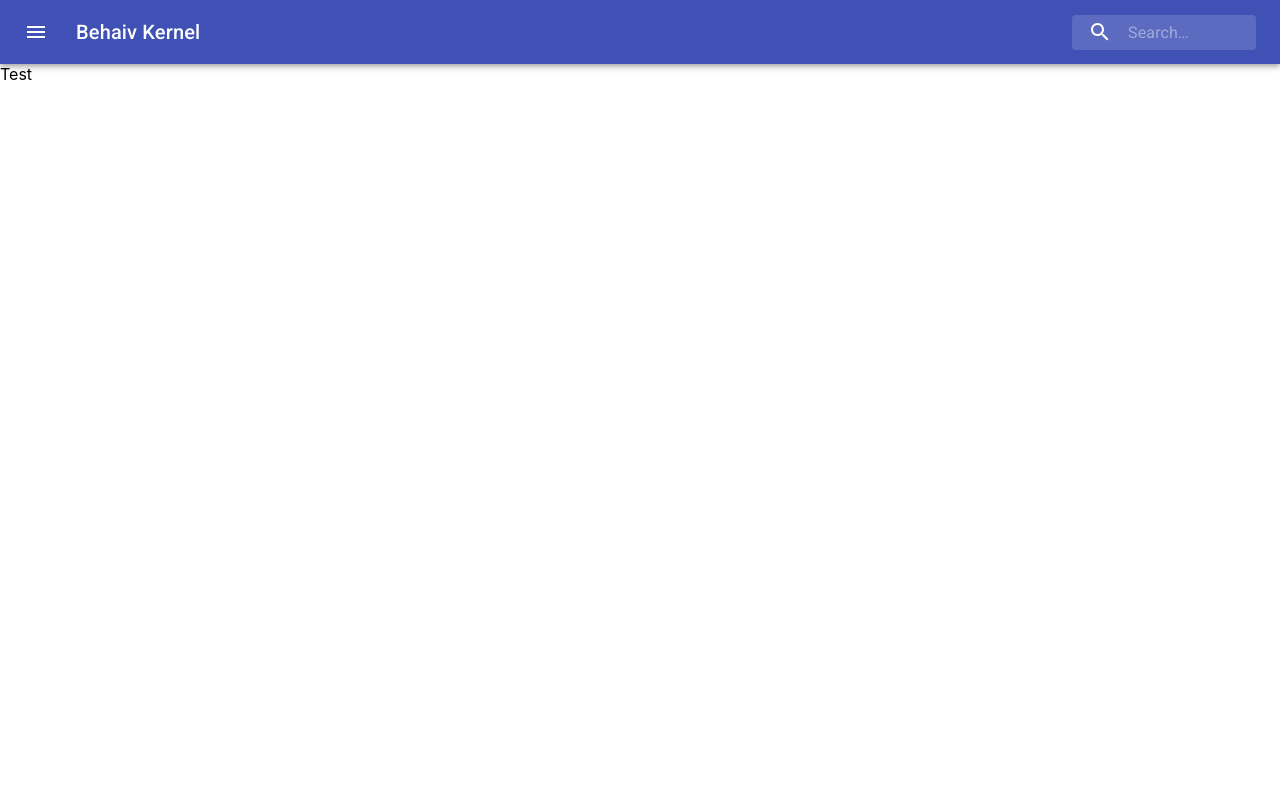
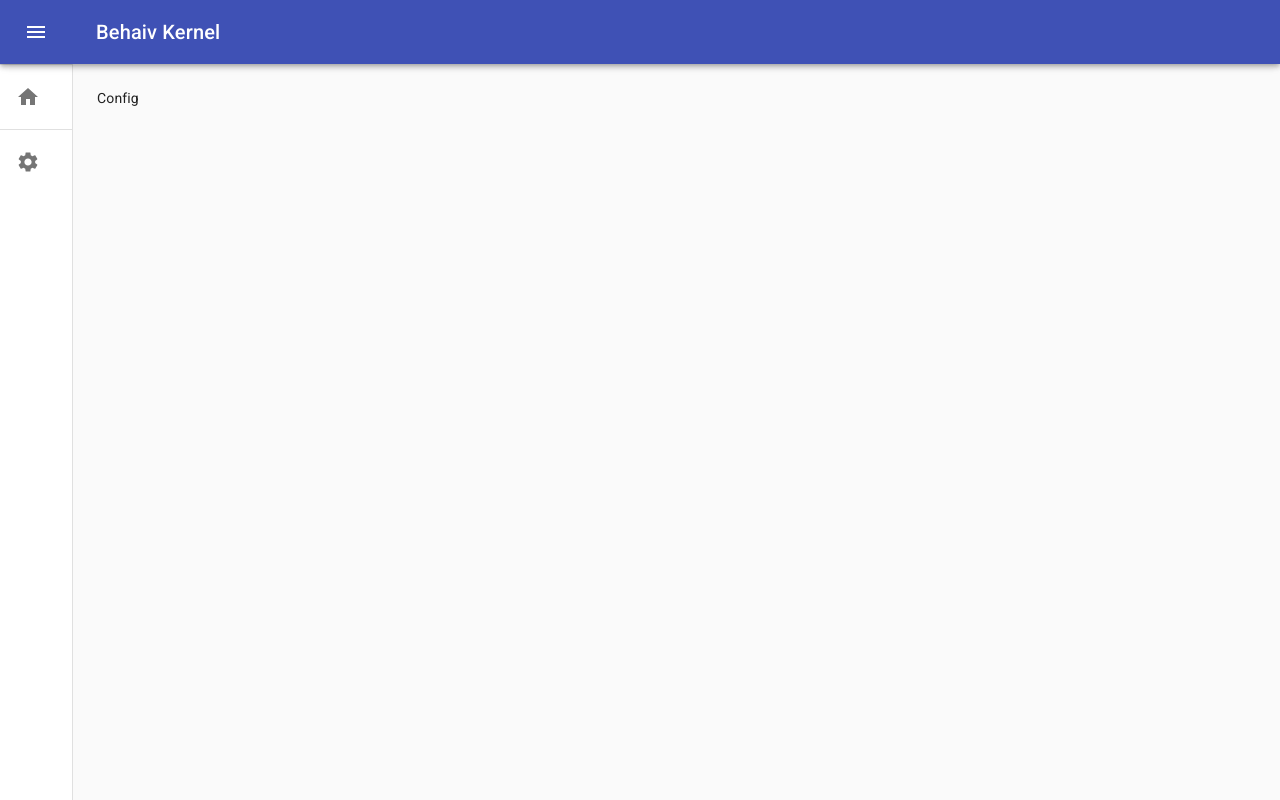
Before and after one commit to dmi3coder/aiguide-ui, a React (Create React App) app: page /config in a window 1280 px wide. Built offline with nearby package versions, Linux system fonts and the light colour scheme.

Commit message:
UI body raw

```diff
--- a/package.json
+++ b/package.json
@@ -9,7 +9,8 @@
     "react-dom": "^16.10.0",
     "react-foundation": "^0.9.6",
     "react-router-dom": "^5.1.1",
-    "react-scripts": "3.1.2"
+    "react-scripts": "3.1.2",
+    "clsx": "latest"
   },
   "scripts": {
     "start": "react-scripts start",
--- a/src/App.js
+++ b/src/App.js
@@ -1,109 +1,189 @@
 import React from 'react';
 
+import clsx from 'clsx';
+import {makeStyles, useTheme} from '@material-ui/core/styles';
+import Drawer from '@material-ui/core/Drawer';
 import AppBar from '@material-ui/core/AppBar';
 import Toolbar from '@material-ui/core/Toolbar';
+import List from '@material-ui/core/List';
+import CssBaseline from '@material-ui/core/CssBaseline';
+import Typography from '@material-ui/core/Typography';
+import Divider from '@material-ui/core/Divider';
 import IconButton from '@material-ui/core/IconButton';
-import Typography from '@material-ui/core/Typography';
-import InputBase from '@material-ui/core/InputBase';
-import {fade, makeStyles} from '@material-ui/core/styles';
 import MenuIcon from '@material-ui/icons/Menu';
-import SearchIcon from '@material-ui/icons/Search';
-import { BrowserRouter as Router, Switch, Route, Link } from "react-router-dom";
+import ChevronLeftIcon from '@material-ui/icons/ChevronLeft';
+import ChevronRightIcon from '@material-ui/icons/ChevronRight';
+import ListItem from '@material-ui/core/ListItem';
+import ListItemIcon from '@material-ui/core/ListItemIcon';
+import ListItemText from '@material-ui/core/ListItemText';
+import {BrowserRouter as Router, Route, Switch} from "react-router-dom";
+//Icons
+import SettingsIcon from '@material-ui/icons/Settings';
+
 
 import './App.css';
 import './dashboard/Dashboard'
 import Dashboard from "./dashboard/Dashboard";
+import Config from "./config/Config";
+import SvgIcon from "@material-ui/core/SvgIcon";
+
+function HomeIcon(props) {
+    return (
+        <SvgIcon {...props}>
+            <path d="M10 20v-6h4v6h5v-8h3L12 3 2 12h3v8z"/>
+        </SvgIcon>
+    );
+}
+
+const drawerWidth = 240;
 
 const useStyles = makeStyles(theme => ({
     root: {
-        flexGrow: 1,
+        display: 'flex',
+    },
+    appBar: {
+        zIndex: theme.zIndex.drawer + 1,
+        transition: theme.transitions.create(['width', 'margin'], {
+            easing: theme.transitions.easing.sharp,
+            duration: theme.transitions.duration.leavingScreen,
+        }),
+    },
+    appBarShift: {
+        marginLeft: drawerWidth,
+        width: `calc(100% - ${drawerWidth}px)`,
+        transition: theme.transitions.create(['width', 'margin'], {
+            easing: theme.transitions.easing.sharp,
+            duration: theme.transitions.duration.enteringScreen,
+        }),
     },
     menuButton: {
-        marginRight: theme.spacing(2),
+        marginRight: 36,
     },
-    title: {
-        flexGrow: 1,
+    hide: {
         display: 'none',
+    },
+    drawer: {
+        width: drawerWidth,
+        flexShrink: 0,
+        whiteSpace: 'nowrap',
+    },
+    drawerOpen: {
+        width: drawerWidth,
+        transition: theme.transitions.create('width', {
+            easing: theme.transitions.easing.sharp,
+            duration: theme.transitions.duration.enteringScreen,
+        }),
+    },
+    drawerClose: {
+        transition: theme.transitions.create('width', {
+            easing: theme.transitions.easing.sharp,
+            duration: theme.transitions.duration.leavingScreen,
+        }),
+        overflowX: 'hidden',
+        width: theme.spacing(7) + 1,
         [theme.breakpoints.up('sm')]: {
-            display: 'block',
+            width: theme.spacing(9) + 1,
         },
     },
-    search: {
-        position: 'relative',
-        borderRadius: theme.shape.borderRadius,
-        backgroundColor: fade(theme.palette.common.white, 0.15),
-        '&:hover': {
-            backgroundColor: fade(theme.palette.common.white, 0.25),
-        },
-        marginLeft: 0,
-        width: '100%',
-        [theme.breakpoints.up('sm')]: {
-            marginLeft: theme.spacing(1),
-            width: 'auto',
-        },
-    },
-    searchIcon: {
-        width: theme.spacing(7),
-        height: '100%',
-        position: 'absolute',
-        pointerEvents: 'none',
+    toolbar: {
         display: 'flex',
         alignItems: 'center',
-        justifyContent: 'center',
+        justifyContent: 'flex-end',
+        padding: theme.spacing(0, 1),
+        ...theme.mixins.toolbar,
     },
-    inputRoot: {
-        color: 'inherit',
-    },
-    inputInput: {
-        padding: theme.spacing(1, 1, 1, 7),
-        transition: theme.transitions.create('width'),
-        width: '100%',
-        [theme.breakpoints.up('sm')]: {
-            width: 120,
-            '&:focus': {
-                width: 200,
-            },
-        },
+    content: {
+        flexGrow: 1,
+        padding: theme.spacing(3),
     },
 }));
 
-function App() {
+export default function App() {
     const classes = useStyles();
+    const theme = useTheme();
+    const [open, setOpen] = React.useState(false);
+
+    const handleDrawerOpen = () => {
+        setOpen(true);
+    };
+
+    const handleDrawerClose = () => {
+        setOpen(false);
+    };
+
     return (
-        <div>
-            <AppBar position="static">
+        <Router>
+            <div className={classes.root}>
+                <CssBaseline/>
+                <AppBar
+                    position="fixed"
+                    className={clsx(classes.appBar, {
+                        [classes.appBarShift]: open,
+                    })}
+                >
                     <Toolbar>
                         <IconButton
-                        edge="start"
-                        className={classes.menuButton}
                             color="inherit"
                             aria-label="open drawer"
+                            onClick={handleDrawerOpen}
+                            edge="start"
+                            className={clsx(classes.menuButton, {
+                                [classes.hide]: open,
+                            })}
                         >
                             <MenuIcon/>
                         </IconButton>
-                    <Typography className={classes.title} variant="h6" noWrap>
+                        <Typography variant="h6" noWrap>
                             Behaiv Kernel
                         </Typography>
-                    <div className={classes.search}>
-                        <div className={classes.searchIcon}>
-                            <SearchIcon/>
-                        </div>
-                        <InputBase
-                            placeholder="Search…"
-                            classes={{
-                                root: classes.inputRoot,
-                                input: classes.inputInput,
-                            }}
-                            inputProps={{'aria-label': 'search'}}
-                        />
-                    </div>
                     </Toolbar>
                 </AppBar>
-            <div>
+                <Drawer
+                    variant="permanent"
+                    className={clsx(classes.drawer, {
+                        [classes.drawerOpen]: open,
+                        [classes.drawerClose]: !open,
+                    })}
+                    classes={{
+                        paper: clsx({
+                            [classes.drawerOpen]: open,
+                            [classes.drawerClose]: !open,
+                        }),
+                    }}
+                    open={open}
+                >
+                    <div className={classes.toolbar}>
+                        <IconButton onClick={handleDrawerClose}>
+                            {theme.direction === 'rtl' ? <ChevronRightIcon/> : <ChevronLeftIcon/>}
+                        </IconButton>
+                    </div>
+                    <Divider/>
+                    <List>
+                        <ListItem button key="Dashboard">
+                            <ListItemIcon><HomeIcon/></ListItemIcon>
+                            <ListItemText primary={"Dashboard"}/>
+                        </ListItem>
+                    </List>
+                    <Divider/>
+                    <List>
+                        <ListItem button key="Dashboard">
+                            <ListItemIcon><SettingsIcon/></ListItemIcon>
+                            <ListItemText primary={"Dashboard"}/>
+                        </ListItem>
+                    </List>
+                </Drawer>
+                <main className={classes.content}>
+                    <div className={classes.toolbar}/>
+                    <Switch>
+                        <Route path="/config">
+                            <Config/>
+                        </Route>
+                        <Route path="/">
                             <Dashboard/>
+                        </Route>
+                    </Switch>
+                </main>
             </div>
-        </div>
+        </Router>
     );
 }
-
-export default App;
--- /dev/null
+++ b/src/config/Config.js
@@ -0,0 +1,8 @@
+import React from 'react';
+
+function Config() {
+
+    return (<div>Config</div>)
+}
+
+export default Config
```
Lines whose indentation alone changed are shown as unchanged.
